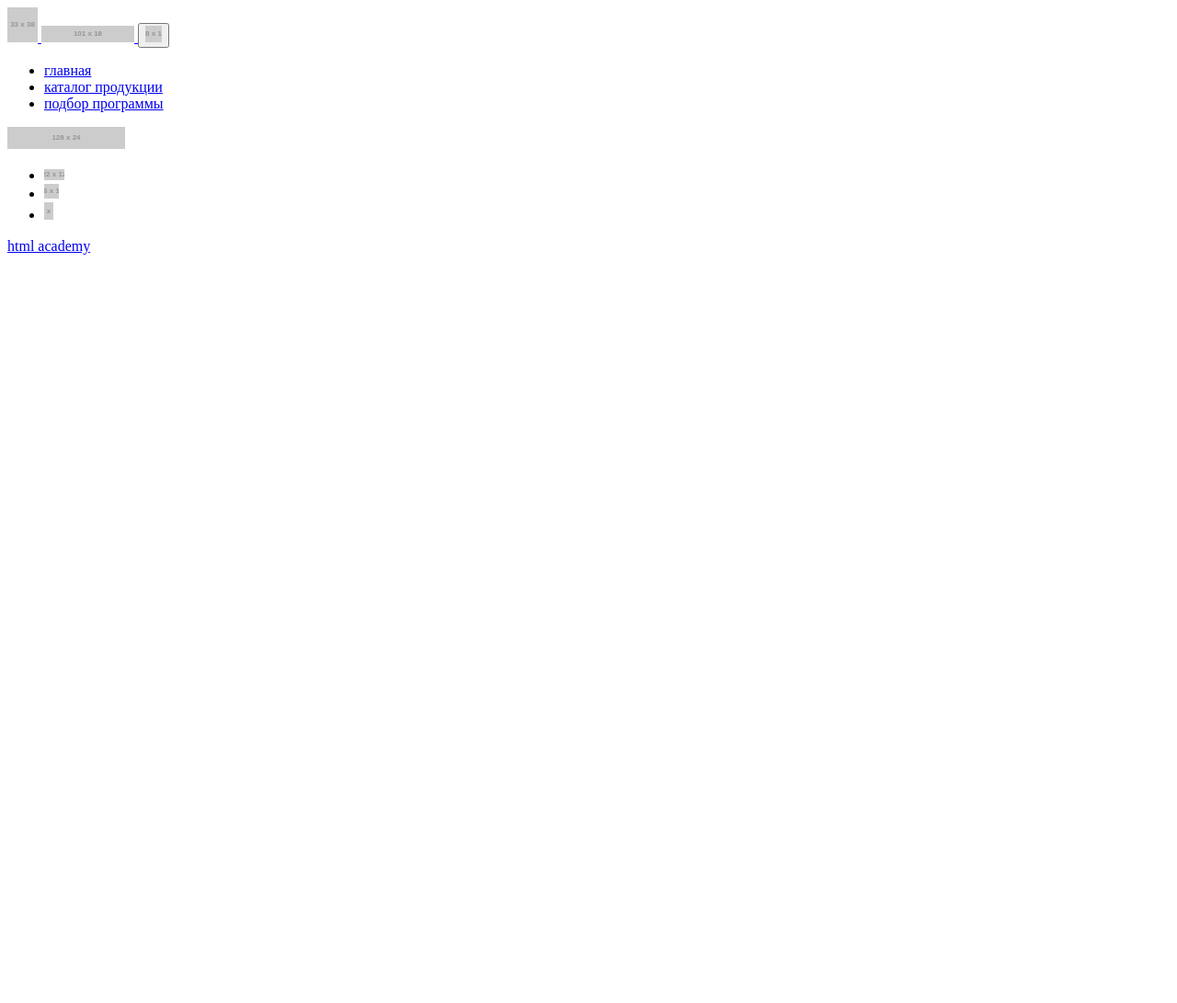
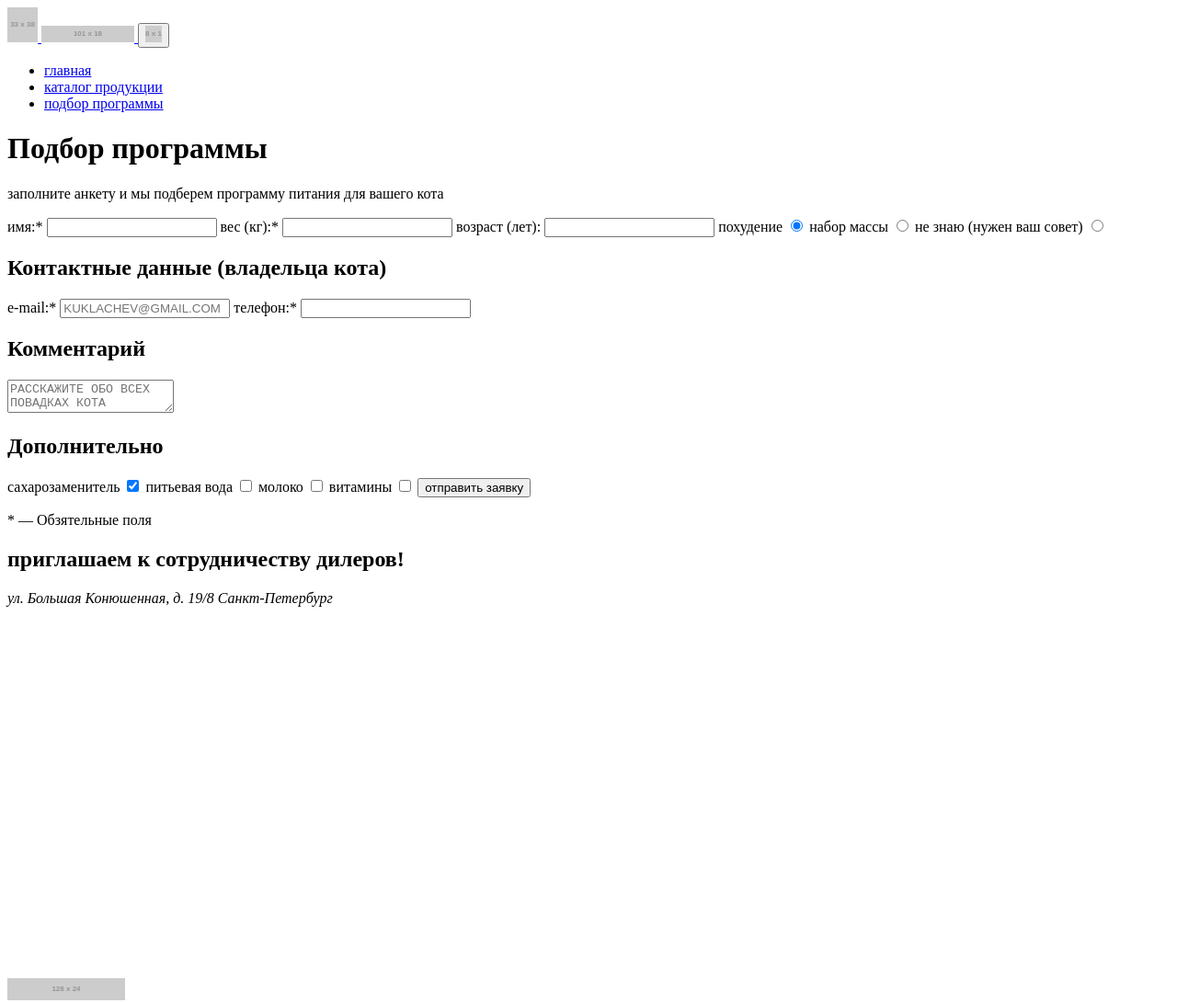
Before and after one commit to Mongolfier/593635-cat-energy-18, a website: page source/form.html in a window 1280 px wide. Shown: the top 1091 px of the page at 92% size. Before the commit the page ends 800 px from the top, so only its background shows below. Drawn offline with Linux system fonts and the light colour scheme; placeholder pictures from the web are drawn by us.

Commit message:
update_catalog

```diff
--- a/source/form.html
+++ b/source/form.html
@@ -37,6 +37,64 @@
     </header>
 
     <main>
+      <form action="https://echo.htmlacademy.ru">
+        <h1>Подбор программы</h1>
+        <p>заполните анкету и мы подберем программу питания для вашего кота</p>
+
+        <label for="name-cat">имя:*</label>
+        <input id="name-cat" type="text" name="name-cat" required>
+
+        <label for="weight">вес (кг):*</label>
+        <input id="weight" type="number" name="weight" required>
+
+        <label for="age">возраст (лет):</label>
+        <input id="age" type="number" name="age">
+
+        <label for="minus-weight">похудение</label>
+        <input id="minus-weight" type="radio" name="program-selection" checked>
+
+        <label for="plus-weight">набор массы</label>
+        <input id="plus-weight" type="radio" name="program-selection">
+
+        <label for="dont-know">не знаю (нужен ваш совет)</label>
+        <input id="dont-know" type="radio" name="program-selection">
+
+        <h2>Контактные данные (владельца кота)</h2>
+
+        <label for="email">e-mail:*</label>
+        <input id="email" type="email" name="email" placeholder="KUKLACHEV@GMAIL.COM" required>
+
+        <label for="phone">телефон:*</label>
+        <input type="tel" name="phone">
+
+        <h2>Комментарий</h2>
+        <textarea placeholder="РАССКАЖИТЕ ОБО ВСЕХ ПОВАДКАХ КОТА"></textarea>
+
+        <h2>Дополнительно</h2>
+
+        <label for="sweetener">сахарозаменитель</label>
+        <input id="sweetener" type="checkbox" name="extra" checked>
+
+        <label for="water">питьевая вода</label>
+        <input id="water" type="checkbox" name="extra">
+
+        <label for="milk">молоко</label>
+        <input id="milk" type="checkbox" name="extra">
+
+        <label for="vitamins">витамины</label>
+        <input id="vitamins" type="checkbox" name="extra">
+
+        <input type="submit" value="отправить заявку" name="submit">
+
+        <p>* &mdash; Обзятельные поля</p>
+      </form>
+
+      <section class="contacts">
+        <h2>приглашаем к сотрудничеству дилеров!</h2>
+        <address>ул. Большая Конюшенная, д. 19/8 Санкт-Петербург</address>
+
+        <iframe src="https://yandex.ru/map-widget/v1/-/CGTy4-z7" width="560" height="400" frameborder="0" allowfullscreen="true"></iframe>
+      </section>
 
     </main>
 
```
